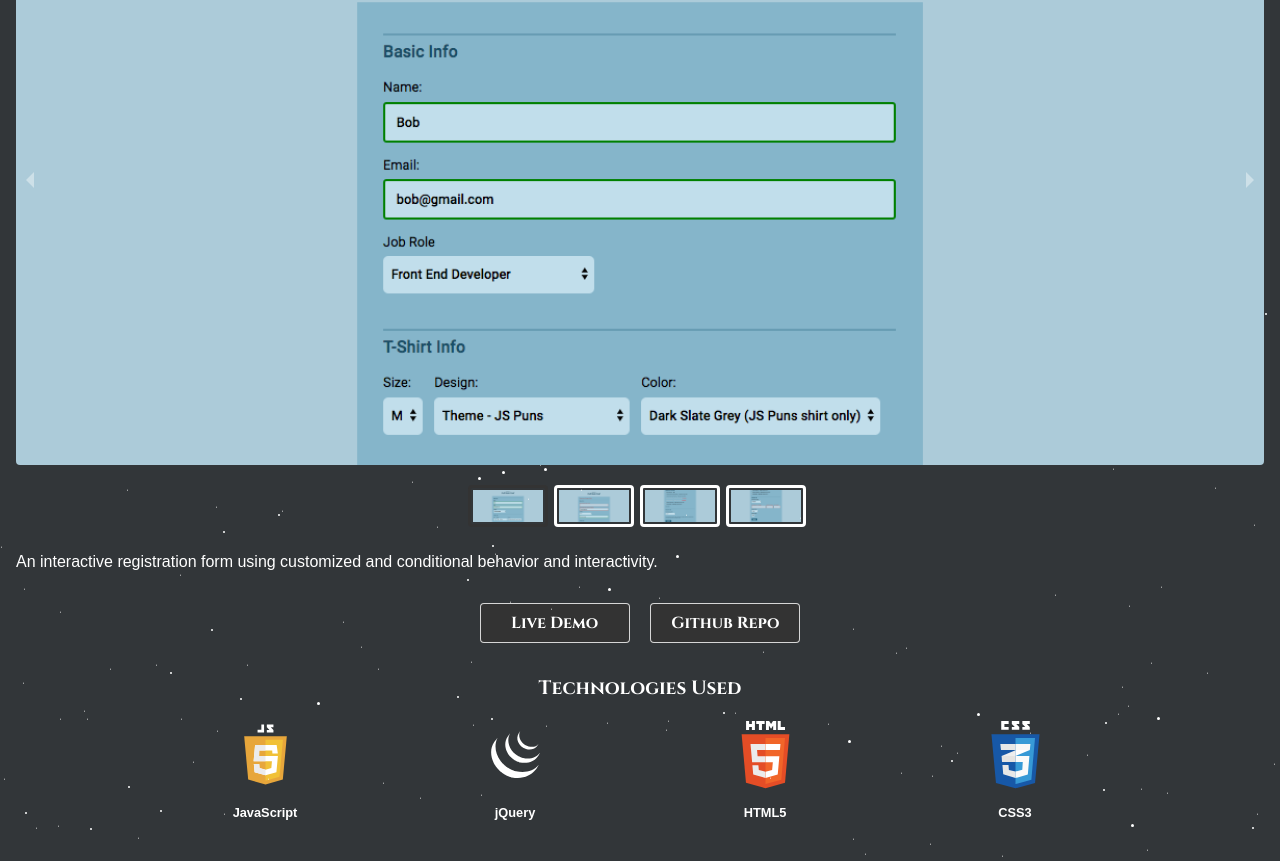
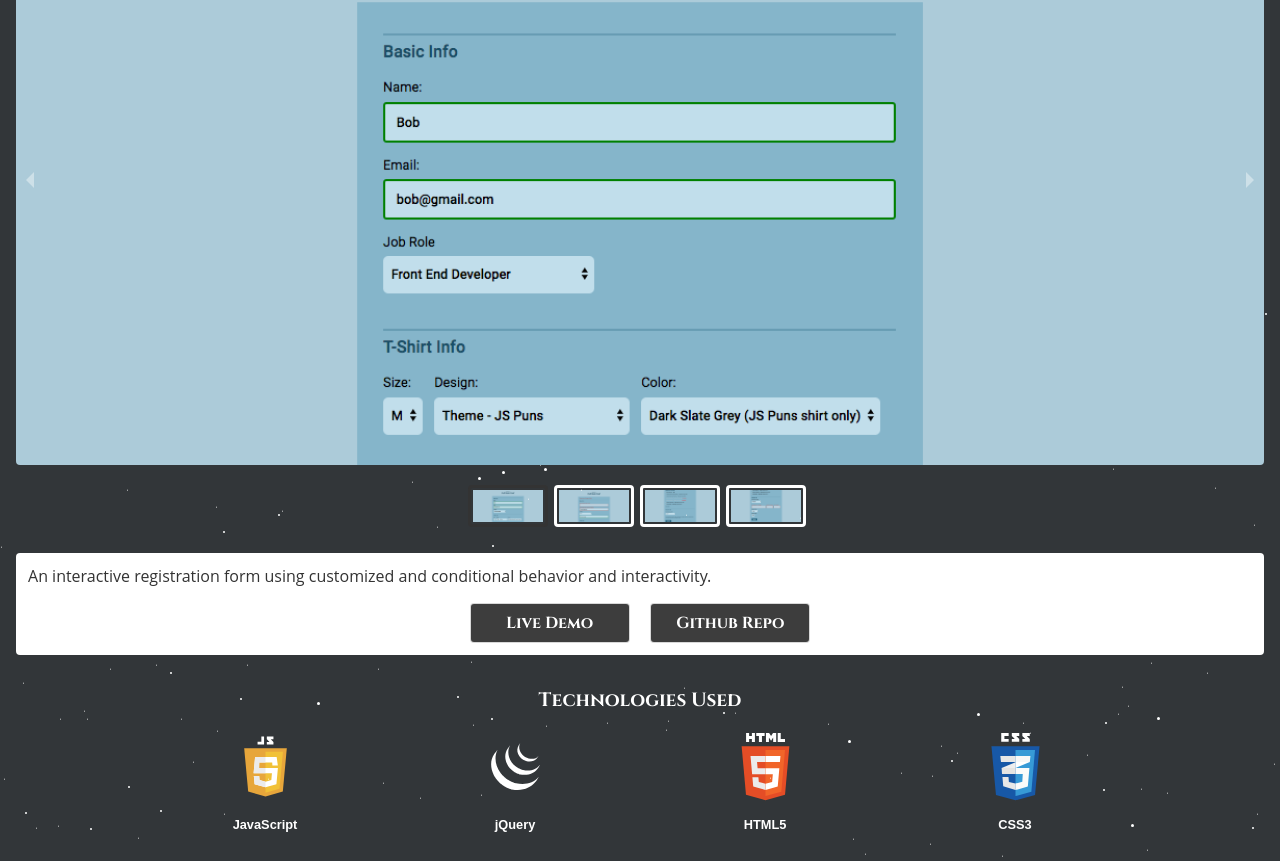
Before and after one commit to jordanmor/jordanmor.com, a React (Create React App) app: page /portfolio/project/build-an-interactive-form in a window 1280 px wide. Shown: the part 324-1185 px from the top of the page. Built offline with nearby package versions, Linux system fonts and the light colour scheme.

Commit message:
Style project text and links

```diff
--- a/src/components/Portfolio/project.js
+++ b/src/components/Portfolio/project.js
@@ -54,10 +54,10 @@ const Project = ({ match }) => {
               </Carousel>
               <div className="project-info">
                   <p>{project.description}</p>
-              </div>
-              <div className="links external">
-                <a href={project.live_link} className="btn">Live Demo</a>
-                <a href={project.github_link} className="btn">Github Repo</a>
+                  <div className="links external">
+                    <a href={project.live_link} className="btn">Live Demo</a>
+                    <a href={project.github_link} className="btn">Github Repo</a>
+                  </div>
               </div>
               <div className="skills">
                   <h2>Technologies Used</h2>
--- a/src/index.css
+++ b/src/index.css
@@ -286,7 +286,7 @@ ul {
 main {
   font-size: .8rem;
   font-weight: normal;
-  font-family: 'Montserrat', sans-serif;
+  font-family: 'Open Sans', sans-serif;
   color: #fff;
   padding-top: 5.2rem;
 }
@@ -336,8 +336,18 @@ main h2 {
 }
 
 .project-info {
+  display: flex;
+  flex-direction: column;
+  padding: .75rem;
+  background-color: var(--color-white);
   font-size: 1rem;
+  color: var(--color-primary-darker);
   margin-bottom: 2rem;
+  border-radius: 4px;
+}
+
+.project-info p {
+  margin: 0;
 }
 
 .links {
@@ -349,7 +359,8 @@ main h2 {
 .links .btn {
   font-family: 'Cinzel', serif;
   position: relative;
-  background-color: #333;
+  z-index: 1;
+  background-color: var(--color-primary-darker);
   color: var(--color-white);
   padding: .5rem 1rem;
   width: 150px;
@@ -365,10 +376,13 @@ main h2 {
 }
 
 .links.external {
+  margin: 1rem 0 0;
   justify-content: center;
 }
 
 .links.external .btn {
+  opacity: .95;
+  width: 160px;
   font-size: 1rem;
 }
 
```
